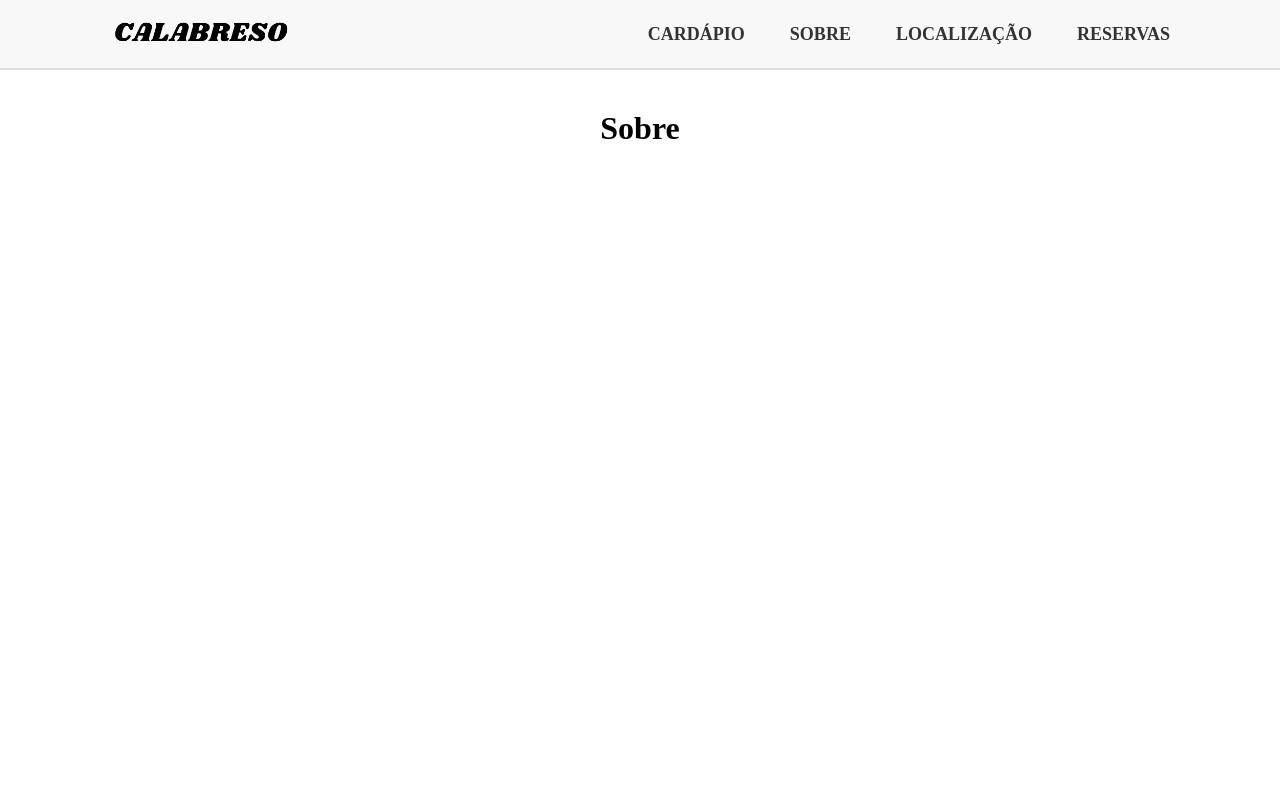
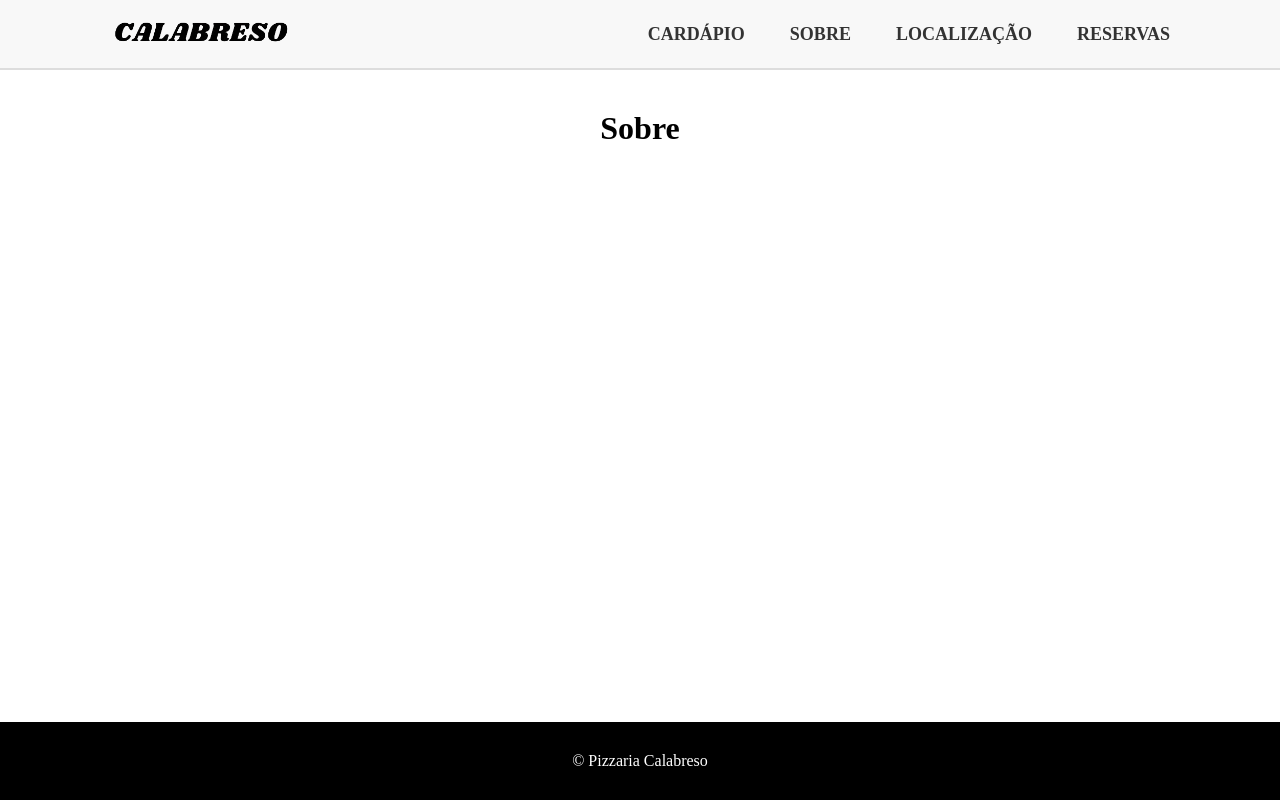
Before and after one commit to luizdavixms/restaurante-react, a React (Vite) app in the folder site-restaurante/: page /Sobre in a window 1280 px wide. Built offline with nearby package versions, Linux system fonts and the light colour scheme.

Commit message:
Criando o Footer

```diff
--- /dev/null
+++ b/site-restaurante/src/components/Footer.css
@@ -0,0 +1,38 @@
+footer {
+    display: flex;
+    flex-direction: row;
+    background-color: #000; /* Fundo preto */
+    color: #fff; /* Texto branco */
+    padding: 30px 40vh; /* Espaçamento interno */
+    text-align: center; /* Centraliza o conteúdo horizontalmente */
+    font-size: 16px;
+    position: absolute; /* Coloca o footer fixo */
+    bottom: 0; /* Fixa o footer na parte de baixo */
+    width: 100%; /* Garante que o footer ocupe toda a largura */
+    justify-content: center; /* Centraliza o conteúdo na horizontal */
+    align-items: center; /* Alinha o conteúdo verticalmente */
+}
+
+/* Estilo para o parágrafo */
+p {
+    color: white; /* Cor do texto */
+    text-decoration: none;
+    transition: color 0.3s ease;
+    margin: 0; /* Remove qualquer margem ao redor do texto */
+}
+
+/* Estilos gerais para html e body */
+html, body {
+    height: 100%; /* Garante que a altura ocupe toda a tela */
+    margin: 0; /* Remove a margem padrão */
+}
+
+#root {
+    min-height: 100%; /* Garante que o conteúdo ocupe toda a altura possível */
+    display: flex;
+    flex-direction: column; /* Coloca o conteúdo em coluna */
+}
+
+main {
+    flex-grow: 1; /* Faz o conteúdo crescer e empurrar o footer para baixo */
+}
--- a/site-restaurante/src/components/Footer.jsx
+++ b/site-restaurante/src/components/Footer.jsx
@@ -1,10 +1,10 @@
+import "./Footer.css"
+
 function Footer() {
     return (
-        <>
-            <div>
-                <p><p>Footer</p></p>
-            </div>
-        </>
+        <footer>
+            <p>© Pizzaria Calabreso</p>
+        </footer>
     );
 }
 
--- a/site-restaurante/src/pages/Sobre/index.jsx
+++ b/site-restaurante/src/pages/Sobre/index.jsx
@@ -1,11 +1,13 @@
 import React from 'react';
 import Header from "../../components/Header"
+import Footer from "../../components/Footer"
 
 function Sobre() {
   return(
     <div>
       <Header/>
       <h1>Sobre </h1>
+      <Footer />
     </div>
   );
 }
```
